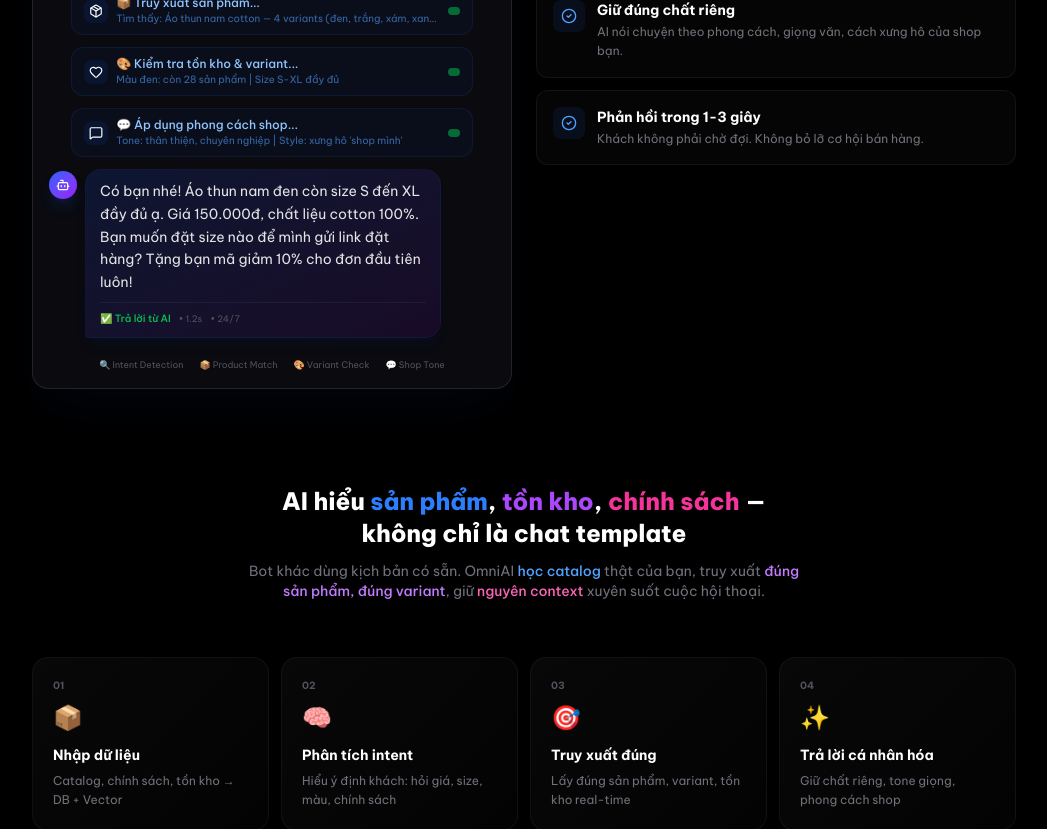
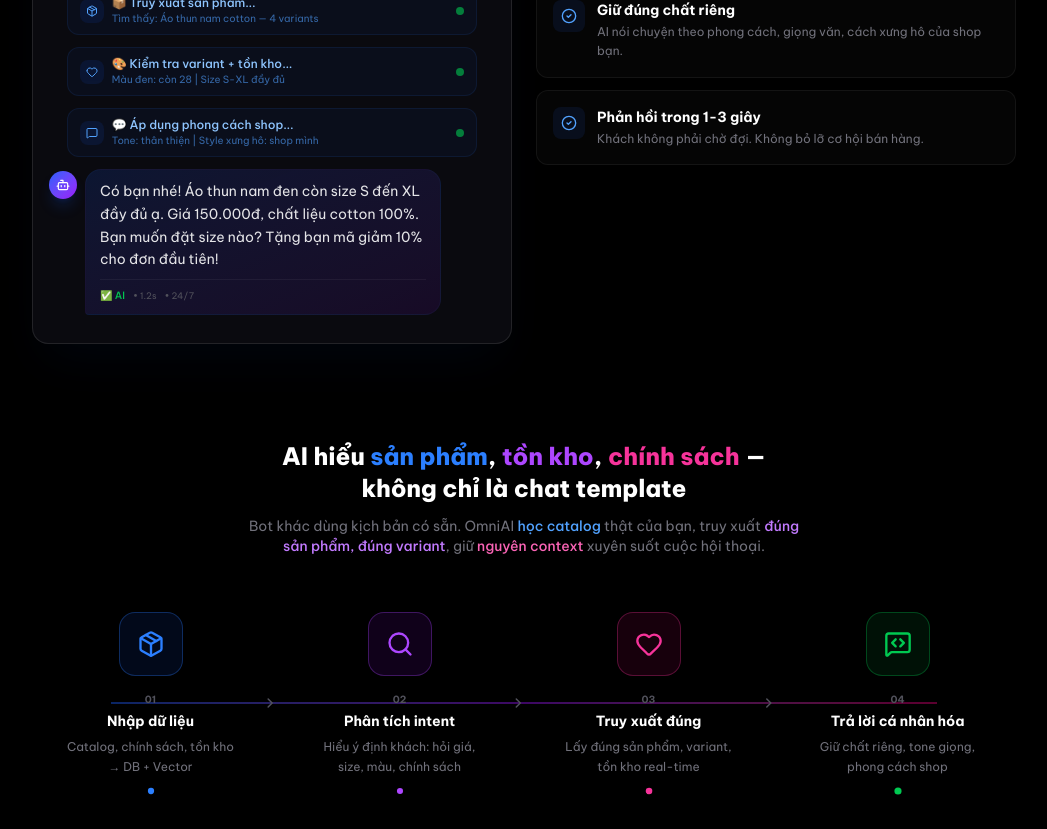
Before and after one commit to baonckh/omni-dashboard, a Next.js app: page / in a window 1280 px wide. Shown: the part 2460-3289 px from the top of the page, without its empty margins (116-1163 px from the left). Built offline with nearby package versions, Linux system fonts and the light colour scheme; no server answers.

Commit message:
ui: looping chat animation + pipeline flow with animated connectors

```diff
--- a/src/app/page.tsx
+++ b/src/app/page.tsx
@@ -9,7 +9,7 @@ import {
   Mail, Users, HeartHandshake,
   Clock, MessageCircle, Smartphone, ShoppingCart,
   Instagram, BellRing, Search, ShoppingBag, Quote,
-  CheckCircle2, ChevronRight,
+  CheckCircle2, ChevronRight, Package, Heart,
 } from "lucide-react";
 import { cn } from "@/lib/utils";
 import { useLang } from "@/lib/i18n";
@@ -255,14 +255,14 @@ export default function LandingPage() {
         </div>
       </section>
 
-      {/* ══════ BOT INTELLIGENCE FLOW ══════ */}
+      {/* ══════ BOT INTELLIGENCE PIPELINE ══════ */}
       <section className="max-w-5xl mx-auto px-5 mb-24">
         <motion.div initial={{ opacity: 0 }} whileInView={{ opacity: 1 }} viewport={{ once: true }} className="text-center mb-14">
           <h2 className="text-xl md:text-2xl font-extrabold text-white mb-3">
             AI hiểu <span className="text-blue-500">sản phẩm</span>,
             <span className="text-purple-500"> tồn kho</span>,
             <span className="text-pink-500"> chính sách</span> —
-            <br />không chỉ là chat template
+            <br className="hidden md:block" />không chỉ là chat template
           </h2>
           <p className="text-sm text-zinc-500 max-w-xl mx-auto">
             Bot khác dùng kịch bản có sẵn. OmniAI <span className="text-blue-400 font-medium">học catalog</span> thật của bạn,
@@ -271,27 +271,71 @@ export default function LandingPage() {
           </p>
         </motion.div>
 
-        {/* Intelligence Flow Diagram */}
-        <div className="grid md:grid-cols-4 gap-3 mb-12">
-          {[
-            { step: "01", title: "Nhập dữ liệu", desc: "Catalog, chính sách, tồn kho → DB + Vector", icon: "📦", color: "from-blue-600/20 to-blue-600/5" },
-            { step: "02", title: "Phân tích intent", desc: "Hiểu ý định khách: hỏi giá, size, màu, chính sách", icon: "🧠", color: "from-purple-600/20 to-purple-600/5" },
-            { step: "03", title: "Truy xuất đúng", desc: "Lấy đúng sản phẩm, variant, tồn kho real-time", icon: "🎯", color: "from-pink-600/20 to-pink-600/5" },
-            { step: "04", title: "Trả lời cá nhân hóa", desc: "Giữ chất riêng, tone giọng, phong cách shop", icon: "✨", color: "from-green-600/20 to-green-600/5" },
-          ].map((item, i) => (
-            <motion.div key={item.step} initial={{ opacity: 0, y: 15 }} whileInView={{ opacity: 1, y: 0 }} viewport={{ once: true }} transition={{ delay: i * 0.1 }}
-              className="relative p-5 rounded-2xl border border-white/5 overflow-hidden group hover:-translate-y-1 transition-all duration-300"
-              style={{ background: `linear-gradient(135deg, rgba(255,255,255,0.03) 0%, rgba(255,255,255,0.01) 100%)` }}
-            >
-              <div className={cn("absolute inset-0 opacity-0 group-hover:opacity-100 transition-opacity duration-500 bg-gradient-to-br", item.color)} />
-              <div className="relative z-10">
-                <span className="text-[10px] font-bold text-zinc-600 mb-2 block">{item.step}</span>
-                <span className="text-2xl mb-3 block">{item.icon}</span>
+        {/* Pipeline Flow */}
+        <div className="relative mb-16">
+          {/* Pipeline Connector Bar */}
+          <div className="hidden md:block absolute top-1/2 left-[8%] right-[8%] h-0.5 bg-gradient-to-r from-blue-600/40 via-purple-600/40 to-pink-600/40 -translate-y-1/2" />
+
+          <div className="grid md:grid-cols-4 gap-3 relative">
+            {[
+              { step: "01", title: "Nhập dữ liệu", desc: "Catalog, chính sách, tồn kho → DB + Vector", icon: Package, color: "text-blue-500", border: "border-blue-500/30", bg: "bg-blue-600/10" },
+              { step: "02", title: "Phân tích intent", desc: "Hiểu ý định khách: hỏi giá, size, màu, chính sách", icon: Search, color: "text-purple-500", border: "border-purple-500/30", bg: "bg-purple-600/10" },
+              { step: "03", title: "Truy xuất đúng", desc: "Lấy đúng sản phẩm, variant, tồn kho real-time", icon: Heart, color: "text-pink-500", border: "border-pink-500/30", bg: "bg-pink-600/10" },
+              { step: "04", title: "Trả lời cá nhân hóa", desc: "Giữ chất riêng, tone giọng, phong cách shop", icon: MessageSquareCode, color: "text-green-500", border: "border-green-500/30", bg: "bg-green-600/10" },
+            ].map((item, i) => (
+              <motion.div
+                key={item.step}
+                initial={{ opacity: 0, y: 20 }}
+                whileInView={{ opacity: 1, y: 0 }}
+                viewport={{ once: true }}
+                transition={{ delay: i * 0.15 }}
+                className="relative flex flex-col items-center text-center group"
+              >
+                {/* Arrow connector */}
+                {i < 3 && (
+                  <motion.div
+                    initial={{ opacity: 0 }}
+                    whileInView={{ opacity: 1 }}
+                    viewport={{ once: true }}
+                    transition={{ delay: i * 0.15 + 0.3 }}
+                    className="hidden md:block absolute -right-2 top-1/2 -translate-y-1/2 z-10"
+                  >
+                    <motion.div
+                      animate={{ x: [0, 4, 0] }}
+                      transition={{ repeat: Infinity, duration: 1.5, delay: i * 0.3 }}
+                      className="text-zinc-600"
+                    >
+                      <svg width="16" height="16" viewBox="0 0 16 16" fill="none">
+                        <path d="M6 4L10 8L6 12" stroke="currentColor" strokeWidth="1.5" strokeLinecap="round" strokeLinejoin="round" />
+                      </svg>
+                    </motion.div>
+                  </motion.div>
+                )}
+
+                {/* Step Number */}
+                <motion.div
+                  whileHover={{ scale: 1.05 }}
+                  className={cn(
+                    "relative z-10 flex items-center justify-center w-16 h-16 rounded-2xl border mb-4 shadow-lg transition-all duration-300 group-hover:shadow-xl",
+                    item.border, item.bg
+                  )}
+                >
+                  <item.icon className={cn("h-7 w-7", item.color)} />
+                </motion.div>
+
+                <span className="text-[10px] font-bold text-zinc-600 mb-1 block">{item.step}</span>
                 <h3 className="text-sm font-bold text-white mb-1.5">{item.title}</h3>
-                <p className="text-xs text-zinc-500 leading-relaxed">{item.desc}</p>
-              </div>
-            </motion.div>
-          ))}
+                <p className="text-xs text-zinc-500 leading-relaxed max-w-[180px]">{item.desc}</p>
+
+                {/* Status dot */}
+                <motion.div
+                  animate={{ scale: [1, 1.2, 1] }}
+                  transition={{ repeat: Infinity, duration: 2, delay: i * 0.4 }}
+                  className={cn("w-1.5 h-1.5 rounded-full mt-3", item.color.replace("text", "bg"))}
+                />
+              </motion.div>
+            ))}
+          </div>
         </div>
 
         {/* vs Other Bots */}
--- a/src/components/ChatDemo.tsx
+++ b/src/components/ChatDemo.tsx
@@ -1,59 +1,41 @@
 "use client";
 
-import { useEffect, useState } from "react";
+import { useEffect, useState, useCallback } from "react";
 import { motion, AnimatePresence } from "framer-motion";
 import { Bot, Search, Package, Heart, MessageSquare, Zap } from "lucide-react";
 
-type Message = {
-  role: "user" | "bot" | "step";
-  text: string;
-  sub?: string;
-};
+type Message = { role: "user" | "bot" | "step"; text: string; sub?: string };
 
 const steps: Message[] = [
   { role: "user", text: "Cho tôi hỏi áo thun nam có màu đen không?" },
-  { role: "step", text: "🔍 Đang phân tích intent...", sub: "Intent: hỏi về sản phẩm | Entity: áo thun nam, màu đen" },
-  { role: "step", text: "📦 Truy xuất sản phẩm...", sub: "Tìm thấy: Áo thun nam cotton — 4 variants (đen, trắng, xám, xanh navy)" },
-  { role: "step", text: "🎨 Kiểm tra tồn kho & variant...", sub: "Màu đen: còn 28 sản phẩm | Size S-XL đầy đủ" },
-  { role: "step", text: "💬 Áp dụng phong cách shop...", sub: "Tone: thân thiện, chuyên nghiệp | Style: xưng hô 'shop mình'" },
-  { role: "bot", text: "Có bạn nhé! Áo thun nam đen còn size S đến XL đầy đủ ạ. Giá 150.000đ, chất liệu cotton 100%. Bạn muốn đặt size nào để mình gửi link đặt hàng? Tặng bạn mã giảm 10% cho đơn đầu tiên luôn!" },
+  { role: "step", text: "🔍 Phân tích intent...", sub: "Intent: hỏi sản phẩm | Entity: áo thun nam, màu đen" },
+  { role: "step", text: "📦 Truy xuất sản phẩm...", sub: "Tìm thấy: Áo thun nam cotton — 4 variants" },
+  { role: "step", text: "🎨 Kiểm tra variant + tồn kho...", sub: "Màu đen: còn 28 | Size S-XL đầy đủ" },
+  { role: "step", text: "💬 Áp dụng phong cách shop...", sub: "Tone: thân thiện | Style xưng hô: shop mình" },
+  { role: "bot", text: "Có bạn nhé! Áo thun nam đen còn size S đến XL đầy đủ ạ. Giá 150.000đ, chất liệu cotton 100%. Bạn muốn đặt size nào? Tặng bạn mã giảm 10% cho đơn đầu tiên!" },
 ];
 
-const stepIcons: Record<string, React.ReactNode> = {
-  "🔍": <Search className="h-3.5 w-3.5" />,
-  "📦": <Package className="h-3.5 w-3.5" />,
-  "🎨": <Heart className="h-3.5 w-3.5" />,
-  "💬": <MessageSquare className="h-3.5 w-3.5" />,
-};
+const PAUSE_AFTER_DONE = 5000;
+const DISPLAY_DURATION = 800;
 
 export default function ChatDemo() {
   const [visible, setVisible] = useState(0);
-  const [thinking, setThinking] = useState(false);
+
+  const tick = useCallback(() => {
+    setVisible((prev) => {
+      if (prev >= steps.length) return prev;
+      return prev + 1;
+    });
+  }, []);
 
   useEffect(() => {
-    if (visible >= steps.length) return;
-
-    const msg = steps[visible];
-    let delay = 1200;
-
-    if (msg.role === "user") delay = 800;
-    else if (msg.role === "step") delay = 900;
-    else if (msg.role === "bot") delay = 600;
-
-    const timer = setTimeout(() => {
-      setThinking(false);
-      setVisible((v) => v + 1);
-    }, delay);
-
-    if (visible > 0 && steps[visible - 1]?.role !== "user") {
-      setThinking(false);
+    if (visible >= steps.length) {
+      const t = setTimeout(() => { setVisible(0); }, PAUSE_AFTER_DONE);
+      return () => clearTimeout(t);
     }
-    if (msg.role !== "user") {
-      setThinking(true);
-    }
-
-    return () => clearTimeout(timer);
-  }, [visible]);
+    const t = setTimeout(tick, DISPLAY_DURATION);
+    return () => clearTimeout(t);
+  }, [visible, tick]);
 
   return (
     <div className="w-full rounded-2xl overflow-hidden border border-white/10 shadow-2xl shadow-blue-600/5 bg-[#0A0A0F]">
@@ -76,51 +58,48 @@ export default function ChatDemo() {
       </div>
 
       {/* Messages */}
-      <div className="p-4 min-h-[400px] flex flex-col justify-end space-y-3">
+      <div className="p-4 min-h-[400px] flex flex-col justify-end">
         <AnimatePresence mode="popLayout">
           {steps.slice(0, visible).map((msg, i) => (
             <motion.div
               key={i}
-              initial={{ opacity: 0, y: 12, scale: 0.98 }}
+              initial={{ opacity: 0, y: 15, scale: 0.97 }}
               animate={{ opacity: 1, y: 0, scale: 1 }}
+              exit={{ opacity: 0, y: -10, scale: 0.97 }}
               transition={{ duration: 0.35, ease: "easeOut" }}
-              className={`flex ${msg.role === "user" ? "justify-end" : "justify-start"}`}
+              className={`mb-3 flex ${msg.role === "user" ? "justify-end" : "justify-start"}`}
             >
               {msg.role === "step" ? (
-                /* Internal Bot Step */
-                <div className="w-full max-w-[90%] mx-auto">
+                <div className="w-full max-w-[92%] mx-auto">
                   <div className="flex items-center gap-2 px-3 py-2 rounded-xl bg-blue-600/5 border border-blue-500/10">
                     <div className="flex items-center justify-center w-6 h-6 rounded-lg bg-blue-600/10 shrink-0">
-                      {stepIcons[msg.text.slice(0, 2)] || <Zap className="h-3 w-3 text-blue-400" />}
+                      {msg.text.startsWith("🔍") ? <Search className="h-3 w-3 text-blue-400" /> :
+                       msg.text.startsWith("📦") ? <Package className="h-3 w-3 text-blue-400" /> :
+                       msg.text.startsWith("🎨") ? <Heart className="h-3 w-3 text-blue-400" /> :
+                       <MessageSquare className="h-3 w-3 text-blue-400" />}
                     </div>
                     <div className="flex-1 min-w-0">
                       <p className="text-xs text-blue-300 font-medium truncate">{msg.text}</p>
                       {msg.sub && <p className="text-[10px] text-blue-400/60 truncate">{msg.sub}</p>}
                     </div>
-                    <motion.div
-                      initial={{ width: 0 }}
-                      animate={{ width: 12 }}
-                      className="h-2 w-3 rounded-full bg-green-500/50 shrink-0"
-                    />
+                    <div className="h-2 w-2 rounded-full bg-green-500/60 shrink-0" />
                   </div>
                 </div>
               ) : msg.role === "bot" ? (
-                /* Bot Reply */
                 <div className="flex items-start gap-2 max-w-[88%]">
                   <div className="w-7 h-7 rounded-full bg-gradient-to-br from-blue-600 to-purple-600 flex items-center justify-center shrink-0 mt-0.5 shadow-lg shadow-blue-600/20">
                     <Bot className="h-3.5 w-3.5 text-white" />
                   </div>
-                  <div className="px-3.5 py-2.5 rounded-2xl rounded-bl-sm text-sm leading-relaxed bg-gradient-to-br from-blue-600/15 to-purple-600/10 text-zinc-200 border border-blue-500/5 shadow-lg shadow-blue-600/5">
+                  <div className="px-3.5 py-2.5 rounded-2xl rounded-bl-sm text-sm leading-relaxed bg-gradient-to-br from-blue-600/15 to-purple-600/10 text-zinc-200 border border-blue-500/5">
                     {msg.text}
                     <div className="flex items-center gap-2 mt-2 pt-2 border-t border-white/5">
-                      <span className="text-[10px] text-green-500 font-medium">✅ Trả lời từ AI</span>
+                      <span className="text-[10px] text-green-500 font-medium">✅ AI</span>
                       <span className="text-[9px] text-zinc-600">• 1.2s</span>
                       <span className="text-[9px] text-zinc-600">• 24/7</span>
                     </div>
                   </div>
                 </div>
               ) : (
-                /* User Message */
                 <div className="flex items-start gap-2 max-w-[80%] flex-row-reverse">
                   <div className="w-7 h-7 rounded-full bg-gradient-to-br from-zinc-600 to-zinc-800 flex items-center justify-center shrink-0 mt-0.5">
                     <span className="text-[9px] font-bold text-white">K</span>
@@ -134,33 +113,12 @@ export default function ChatDemo() {
           ))}
         </AnimatePresence>
 
-        {/* Thinking Indicator */}
-        {thinking && visible < steps.length && (
-          <motion.div
-            initial={{ opacity: 0 }}
-            animate={{ opacity: 1 }}
-            className="flex items-center gap-3 px-4 py-3"
-          >
-            <div className="flex items-center gap-3 px-4 py-2.5 rounded-xl bg-blue-600/5 border border-blue-500/10">
-              <div className="flex gap-1">
-                <motion.span className="w-1.5 h-1.5 rounded-full bg-blue-500" animate={{ y: [0, -4, 0] }} transition={{ repeat: Infinity, duration: 0.8, delay: 0 }} />
-                <motion.span className="w-1.5 h-1.5 rounded-full bg-blue-500" animate={{ y: [0, -4, 0] }} transition={{ repeat: Infinity, duration: 0.8, delay: 0.15 }} />
-                <motion.span className="w-1.5 h-1.5 rounded-full bg-blue-500" animate={{ y: [0, -4, 0] }} transition={{ repeat: Infinity, duration: 0.8, delay: 0.3 }} />
-              </div>
-              <span className="text-xs text-blue-300 font-medium">AI đang suy nghĩ...</span>
-            </div>
-          </motion.div>
-        )}
-
-        {/* Steps Legend */}
-        {visible >= steps.length && (
-          <motion.div initial={{ opacity: 0, y: 8 }} animate={{ opacity: 1, y: 0 }}
-            className="flex items-center justify-center gap-4 pt-2 text-[9px] text-zinc-600"
-          >
-            <span>🔍 Intent Detection</span>
-            <span>📦 Product Match</span>
-            <span>🎨 Variant Check</span>
-            <span>💬 Shop Tone</span>
+        {/* Thinking dots while waiting for next step */}
+        {visible > 0 && visible < steps.length && steps[visible]?.role !== "user" && (
+          <motion.div initial={{ opacity: 0 }} animate={{ opacity: 1 }} className="flex items-center gap-1.5 px-2 py-2">
+            <span className="w-1.5 h-1.5 rounded-full bg-blue-500 animate-bounce" style={{ animationDelay: "0s" }} />
+            <span className="w-1.5 h-1.5 rounded-full bg-blue-500 animate-bounce" style={{ animationDelay: "0.15s" }} />
+            <span className="w-1.5 h-1.5 rounded-full bg-blue-500 animate-bounce" style={{ animationDelay: "0.3s" }} />
           </motion.div>
         )}
       </div>
```
